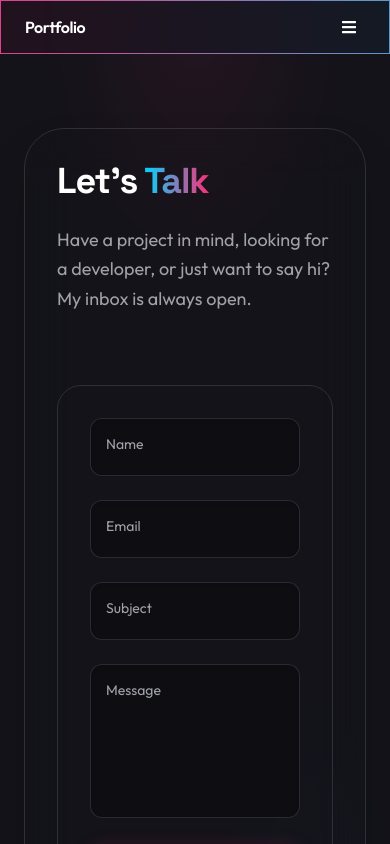
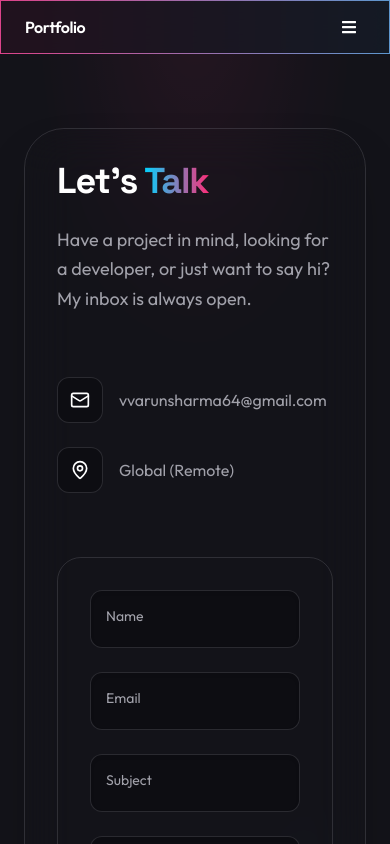
Before and after one commit to VarunWeb6/portfolio-vs, a React (Vite) app: page /contact in a window 390 px wide. Shown: the top 844 px of the page. Built offline with nearby package versions, Linux system fonts and the light colour scheme.

Commit message:
refactor: enhance responsive layout and spacing in the Contact component.

```diff
--- a/src/components/Contact.jsx
+++ b/src/components/Contact.jsx
@@ -117,7 +117,7 @@ export default function Contact() {
             </p>
           </div>
 
-          <div className="space-y-6 hidden md:block">
+          <div className="flex flex-col gap-6 mt-6 md:mt-0 mb-8 md:mb-0">
             <div className="flex items-center gap-4 text-[var(--text-secondary)] font-body hover:text-[var(--accent)] transition-colors cursor-pointer group">
               <div className="p-3 bg-[var(--bg-primary)] rounded-xl border border-[var(--border)] group-hover:border-[var(--accent)]/50 group-hover:shadow-[0_0_15px_var(--accent-muted)] transition-all">
                 <Mail className="w-5 h-5 text-white" />
```
